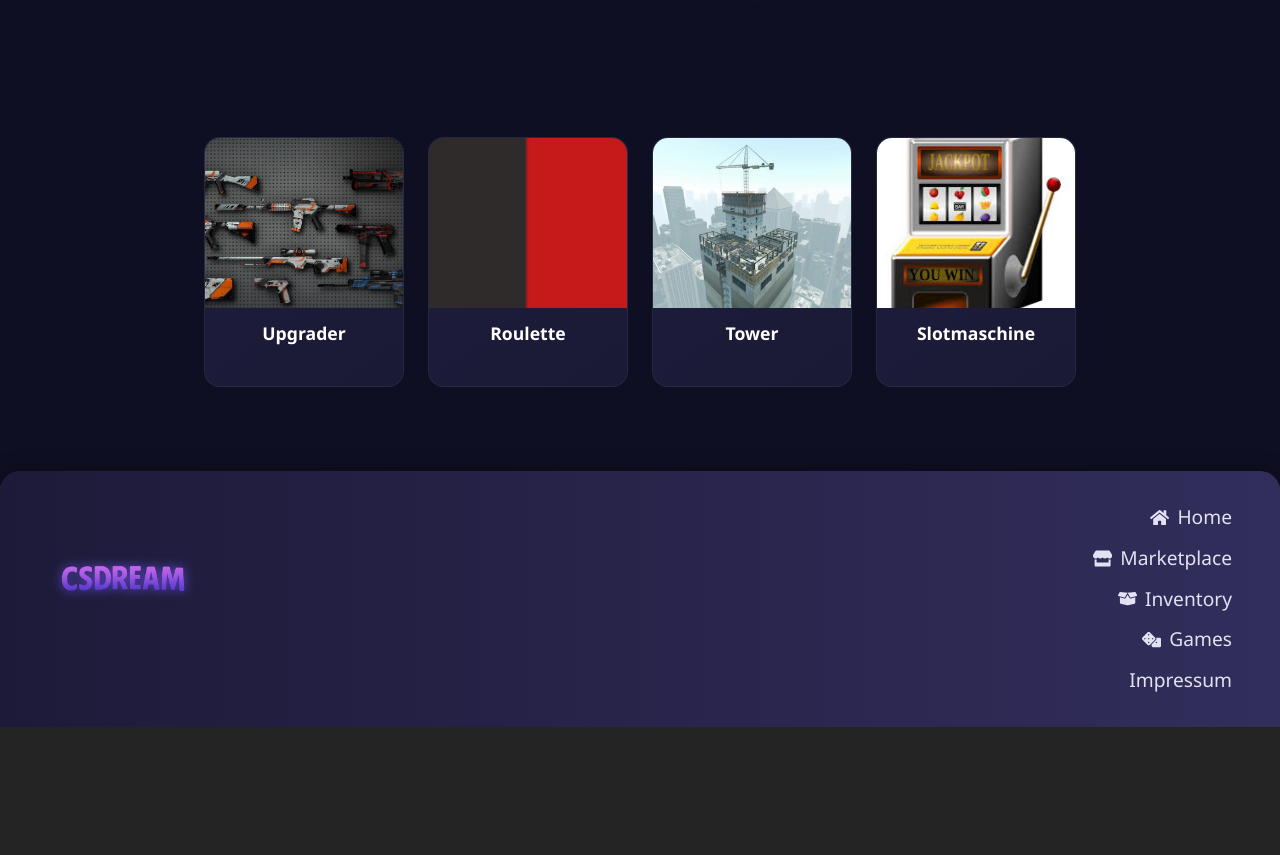
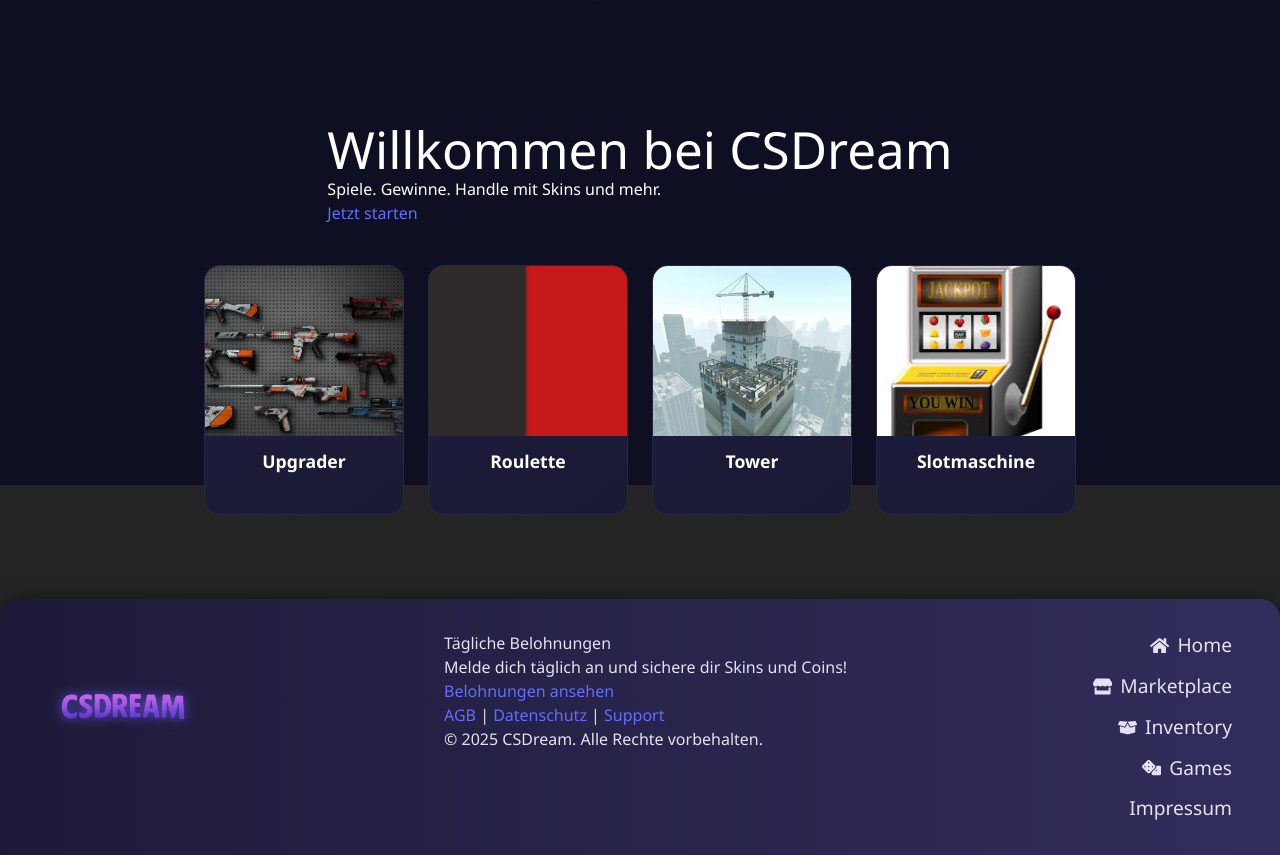
Before and after one commit to nicoriedner/CSDream, a React (Vite) app in the folder frontend/: page / in a window 1280 px wide. Shown: the part 315-1170 px from the top of the page. Before the commit the page ends 1042 px from the top, so only its background shows below. Built offline with nearby package versions, Linux system fonts and the light colour scheme.

Commit message:
Homepage Content

```diff
--- a/frontend/src/components/Footer.tsx
+++ b/frontend/src/components/Footer.tsx
@@ -8,6 +8,17 @@ const Footer = () => {
         <footer className="csdream-footer">
             <div className="footer-left">
                 <img src={logo} alt="CSDream Logo" />
+            </div>
+            <div>
+                <h2>Tägliche Belohnungen</h2>
+                <p>Melde dich täglich an und sichere dir Skins und Coins!</p>
+                <Link to="/rewards" className="cta-button">Belohnungen ansehen</Link>
+                <div className="footer-links">
+                    <Link to="/terms">AGB</Link> |
+                    <Link to="/privacy"> Datenschutz</Link> |
+                    <Link to="/support"> Support</Link>
+                </div>
+                <p>© {new Date().getFullYear()} CSDream. Alle Rechte vorbehalten.</p>
             </div>
             <div className="footer-right">
                 <Link to="/" className="footer-link"><FaHome /> Home</Link>
--- a/frontend/src/screens/Homepage.tsx
+++ b/frontend/src/screens/Homepage.tsx
@@ -34,11 +34,16 @@ function Homepage() {
                 </div>
             )}
 
-            <div className="logo-container">
+            <section className="hero-section">
                 <img src={logo} alt="CSDream Logo" className="homepage-logo" />
-            </div>
+                <h1>Willkommen bei CSDream</h1>
+                <p>Spiele. Gewinne. Handle mit Skins und mehr.</p>
+                <Link to="/register" className="cta-button">Jetzt starten</Link>
+            </section>
 
-            <div className="carousel-container">
+            <br/>
+
+            <section className="carousel-container">
                 <div className="carousel-track">
                     {games.map((game, index) => (
                         <Link to={game.link} key={index} className="game-card">
@@ -47,7 +52,7 @@ function Homepage() {
                         </Link>
                     ))}
                 </div>
-            </div>
+            </section>
         </div>
     );
 }
```
